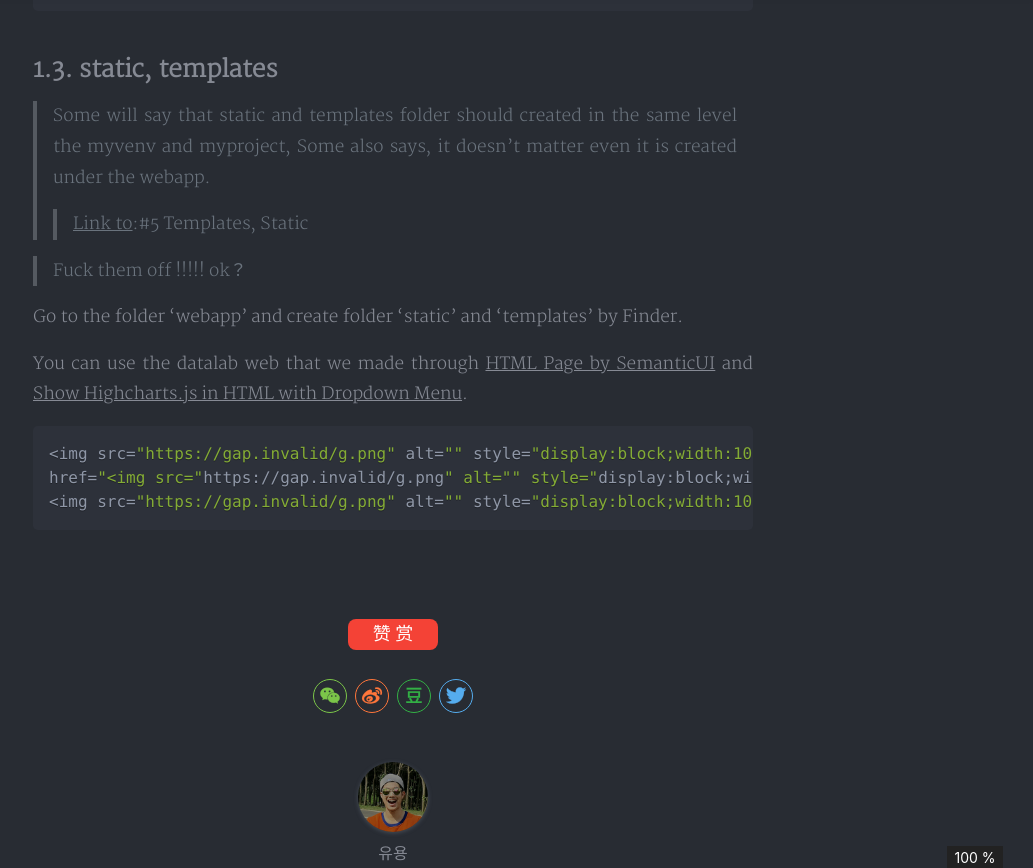
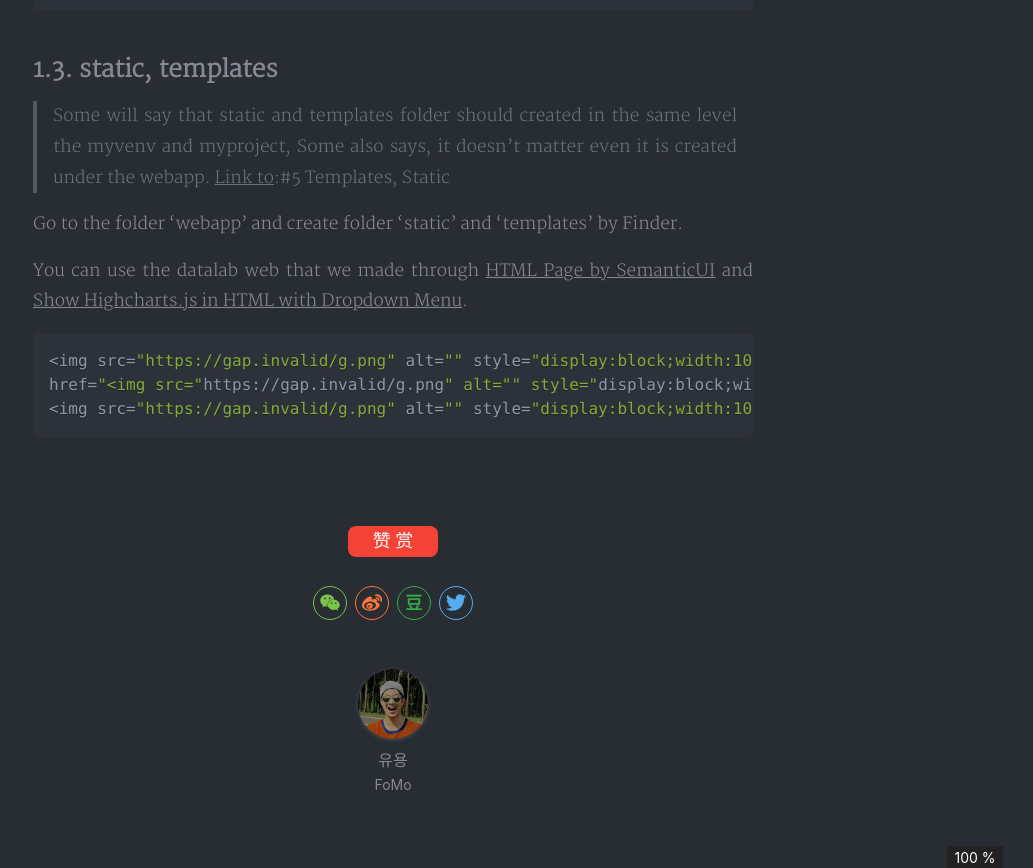
Before and after one commit to davidkorea/davidkorea.github.io, a Jekyll site: the page built from _posts/2018-02-07-django-project-blog-awms.md, in a window 1280 px wide and 900 px high, scrolled down 1704 px, cut to the strip 0-868 px from the top of the window. Shown: the whole strip, without its empty margins (247-1280 px from the left). Built offline with Jekyll 4.4.1, drawn with Linux system fonts in a browser that asks for light colours; nearby versions of some CDN libraries; comment, search, counter and statistics services are not loaded; a style sheet for code colours, icons or effects is not loaded.

Commit message:
cannot find the tag error

```diff
--- a/_posts/2018-02-07-django-project-blog-awms.md
+++ b/_posts/2018-02-07-django-project-blog-awms.md
@@ -65,9 +65,7 @@
 
 > Some will say that static and templates folder should created in the same level the myvenv and myproject,
 > Some also says, it doesn't matter even it is created under the webapp.
->>[Link to](http://davidkor.logdown.com/posts/5303036):#5 Templates, Static
-
-> Fuck them off !!!!! ok？
+> [Link to](http://davidkor.logdown.com/posts/5303036):#5 Templates, Static
 
 Go to the folder 'webapp' and create folder 'static' and 'templates' by Finder.
 
```
